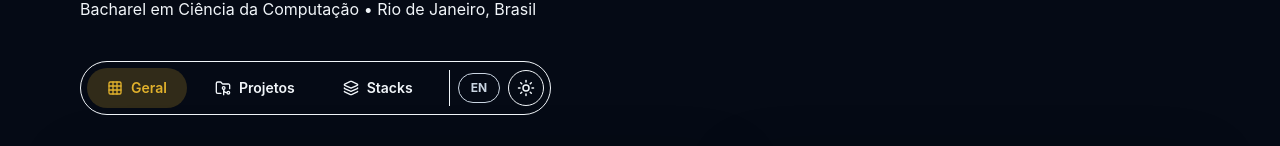
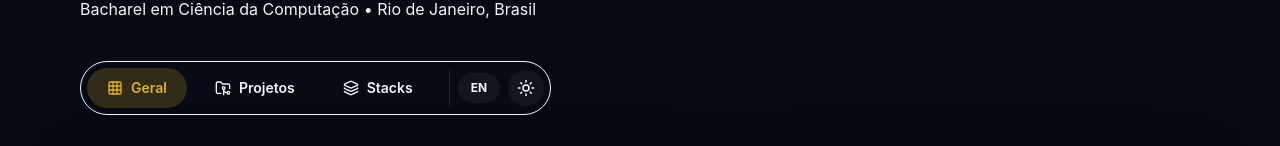
Before and after one commit to Wallace-Pereira1/portfolio-v2, a React (Vite) app: page / in a window 1280 px wide. Shown: the part 179-325 px from the top of the page. Built offline with nearby package versions, Linux system fonts and the light colour scheme.

Commit message:
refactor: update button styles for language switcher and dark mode toggle in App component

```diff
--- a/src/App.tsx
+++ b/src/App.tsx
@@ -100,13 +100,13 @@ export default function App() {
           <div className="absolute top-6 right-4 flex md:hidden gap-2 items-center z-50">
             <button
               onClick={() => setLanguage(language === 'PT' ? 'EN' : 'PT')}
-              className="px-3 py-1.5 text-xs font-bold rounded-full bg-primary/5 border border-primary/10 text-slate-300 transition-all hover:bg-white/10"
+              className="px-3 py-1.5 text-xs font-bold rounded-full bg-white/5 border border-transparent text-secondary/70 transition-all hover:bg-white/10 hover:border-white/10 hover:text-primary"
             >
               {language === 'PT' ? 'EN' : 'PT'}
             </button>
             <button
               onClick={() => setIsDarkMode(!isDarkMode)}
-              className="inline-flex h-9 w-9 items-center justify-center rounded-full border border-primary/10 bg-primary/5 text-primary transition-all hover:bg-white/10 hover:text-gold-500"
+              className="inline-flex h-9 w-9 items-center justify-center rounded-full border border-transparent bg-white/5 text-secondary/70 transition-all hover:bg-white/10 hover:border-white/10 hover:text-gold-500"
             >
               {isDarkMode ? <Sun size={18} /> : <Moon size={18} />}
             </button>
@@ -164,16 +164,16 @@ export default function App() {
           </button>
 
           {/* Desktop Selectors */}
-          <div className="border-l border-primary/10 pl-2 ml-2 hidden md:flex gap-2 items-center">
+          <div className="border-l border-white/10 pl-2 ml-2 hidden md:flex gap-2 items-center">
             <button
               onClick={() => setLanguage(language === 'PT' ? 'EN' : 'PT')}
-              className="px-3 py-1.5 text-xs font-bold rounded-full bg-primary/5 border border-primary/10 text-slate-300 transition-all hover:bg-white/10"
+              className="px-3 py-1.5 text-xs font-bold rounded-full bg-white/5 border border-transparent text-secondary/70 transition-all hover:bg-white/10 hover:border-white/10 hover:text-primary"
             >
               {language === 'PT' ? 'EN' : 'PT'}
             </button>
             <button
               onClick={() => setIsDarkMode(!isDarkMode)}
-              className="inline-flex h-9 w-9 items-center justify-center rounded-full border border-primary/10 bg-primary/5 text-primary transition-all hover:bg-white/10 hover:text-gold-500"
+              className="inline-flex h-9 w-9 items-center justify-center rounded-full border border-transparent bg-white/5 text-secondary/70 transition-all hover:bg-white/10 hover:border-white/10 hover:text-gold-500"
             >
               {isDarkMode ? <Sun size={18} /> : <Moon size={18} />}
             </button>
```
